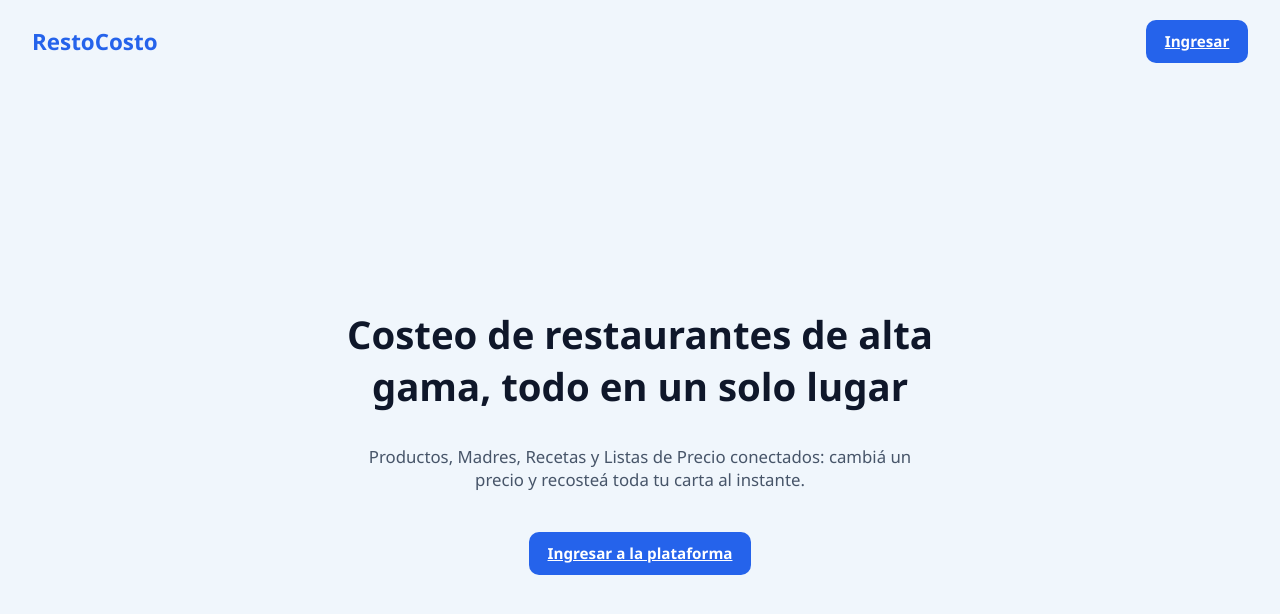
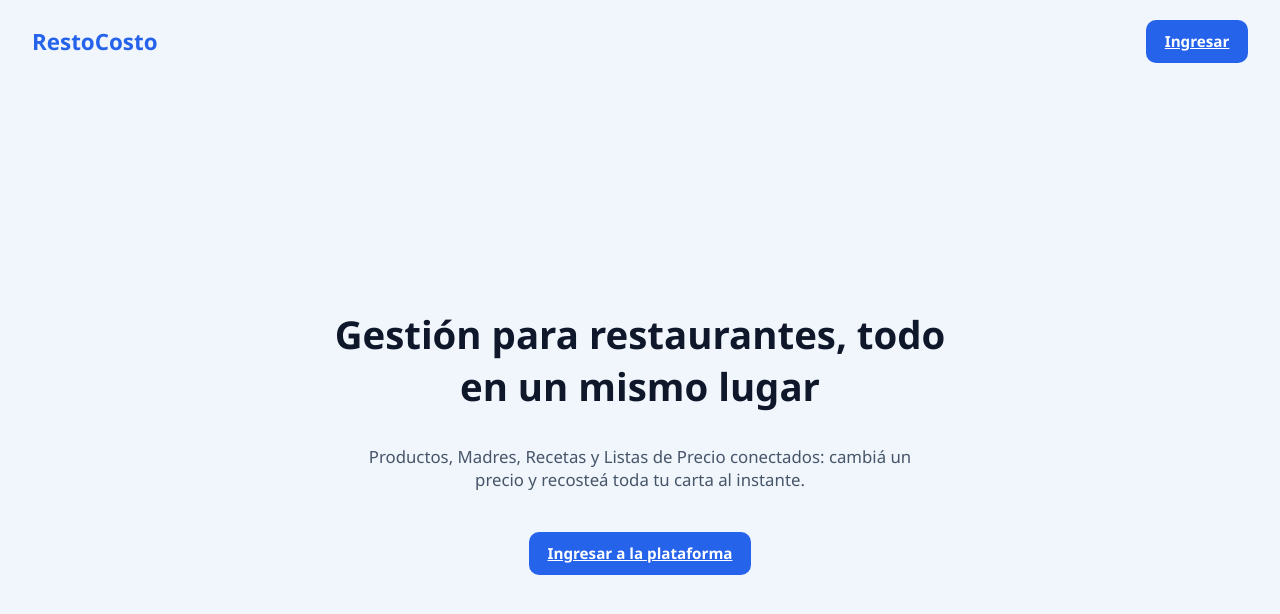
Before and after one commit to alanzetaa/resto-costo, a React (Vite) app: page / in a window 1280 px wide. Shown: the top 614 px of the page. Built offline with nearby package versions, Linux system fonts and the light colour scheme; no server answers.

Commit message:
Corrige race condition en AuthContext y actualiza copy de la landing
El AuthContext no marcaba loading=true al recibir un nuevo evento de
sesion, por lo que ProtectedRoute evaluaba el rol antes de que el
perfil terminara de cargar y mandaba al usuario a /no-autorizado
incorrectamente.

```diff
--- a/src/contexts/AuthContext.tsx
+++ b/src/contexts/AuthContext.tsx
@@ -47,6 +47,7 @@ export function AuthProvider({ children }: { children: ReactNode }) {
     })
 
     const { data: subscription } = supabase.auth.onAuthStateChange(async (_event, newSession) => {
+      setLoading(true)
       setSession(newSession)
       if (newSession?.user) {
         await loadProfile(newSession.user.id)
--- a/src/pages/LandingPage.tsx
+++ b/src/pages/LandingPage.tsx
@@ -29,7 +29,7 @@ export function LandingPage() {
         }}
       >
         <h1 style={{ fontSize: '2.4rem', maxWidth: 640, margin: 0 }}>
-          Costeo de restaurantes de alta gama, todo en un solo lugar
+          Gestión para restaurantes, todo en un mismo lugar
         </h1>
         <p style={{ maxWidth: 560, color: 'var(--rc-text-muted)', fontSize: '1.05rem' }}>
           Productos, Madres, Recetas y Listas de Precio conectados: cambiá un precio y recosteá toda tu carta al instante.
```
